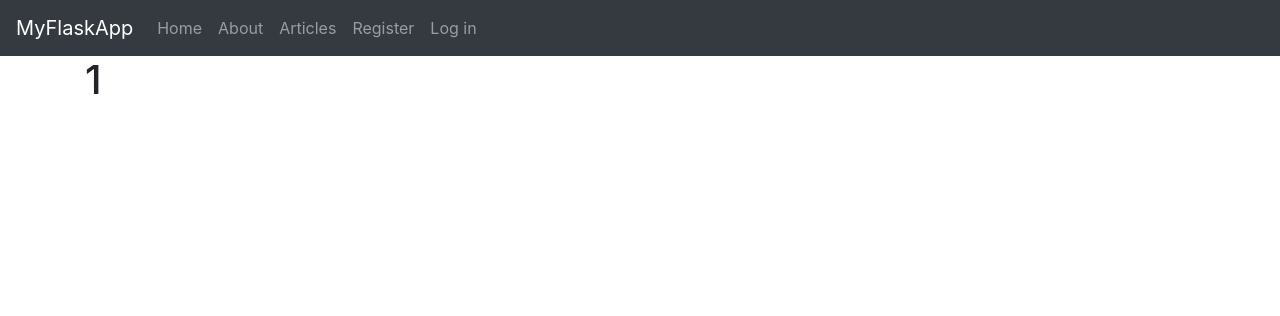
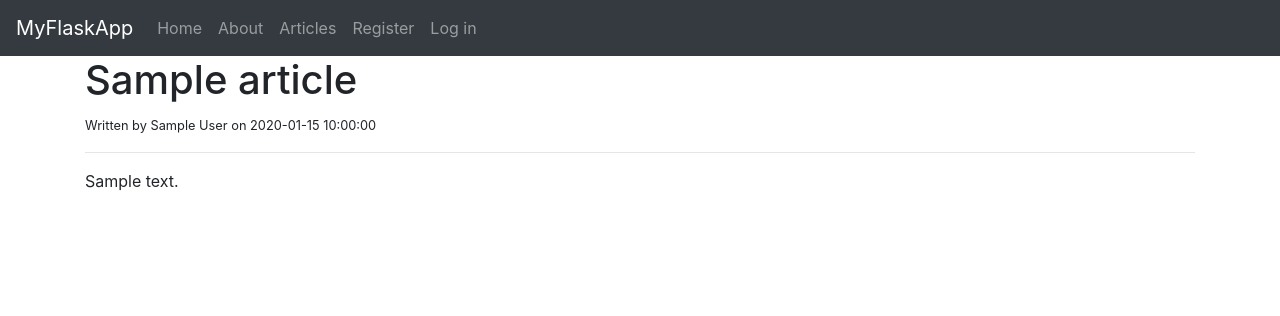
Before and after one commit to iarkov/MyFlaskApp, a Flask app: page /article/1 in a window 1280 px wide. Shown: the top 316 px of the page. Run offline with Flask 2, Linux system fonts and the light colour scheme; tables that the repository leaves empty or names only in its code hold one stand-in row (values such as "Sample post"); some libraries are stand-ins or nearby versions.

Commit message:
new article page

```diff
--- a/app.py
+++ b/app.py
@@ -68,7 +68,11 @@ def articles():
 
 @app.route('/article/<string:id>')
 def article(id):
-    return render_template('article.html', id=id)
+    cur = mysql.connection.cursor()
+
+    result = cur.execute("SELECT * FROM articles WHERE id = %s", [id])
+    article = cur.fetchone()
+    return render_template('article.html', article=article)
 
 
 @app.route('/register', methods=['GET', 'POST'])
--- a/templates/article.html
+++ b/templates/article.html
@@ -1,5 +1,10 @@
 {% extends 'layout.html' %}
 
 {% block body %}
-  <h1>{{id}}</h1>
+  <h1>{{article.title}}</h1>
+  <small>Written by {{article.author}} on {{article.create_date}}</small>
+  <hr>
+  <div>
+    {{article.body | safe}}
+  </div>
 {% endblock %}
--- a/templates/home.html
+++ b/templates/home.html
@@ -4,5 +4,9 @@
   <div class="jumbotron text-center">
     <h1>Welcome to FlaskApp</h1>
     <p class="lead">This application was built on the Python Fask Framework</p>
+    {% if session.logged_in == NULL %}
+      <a href="/register" class="btn btn-primary btn-lg">Register</a>
+      <a href="/login" class="btn btn-success btn-lg">Login</a>
+    {% endif %}
   </div>
 {% endblock %}
```
